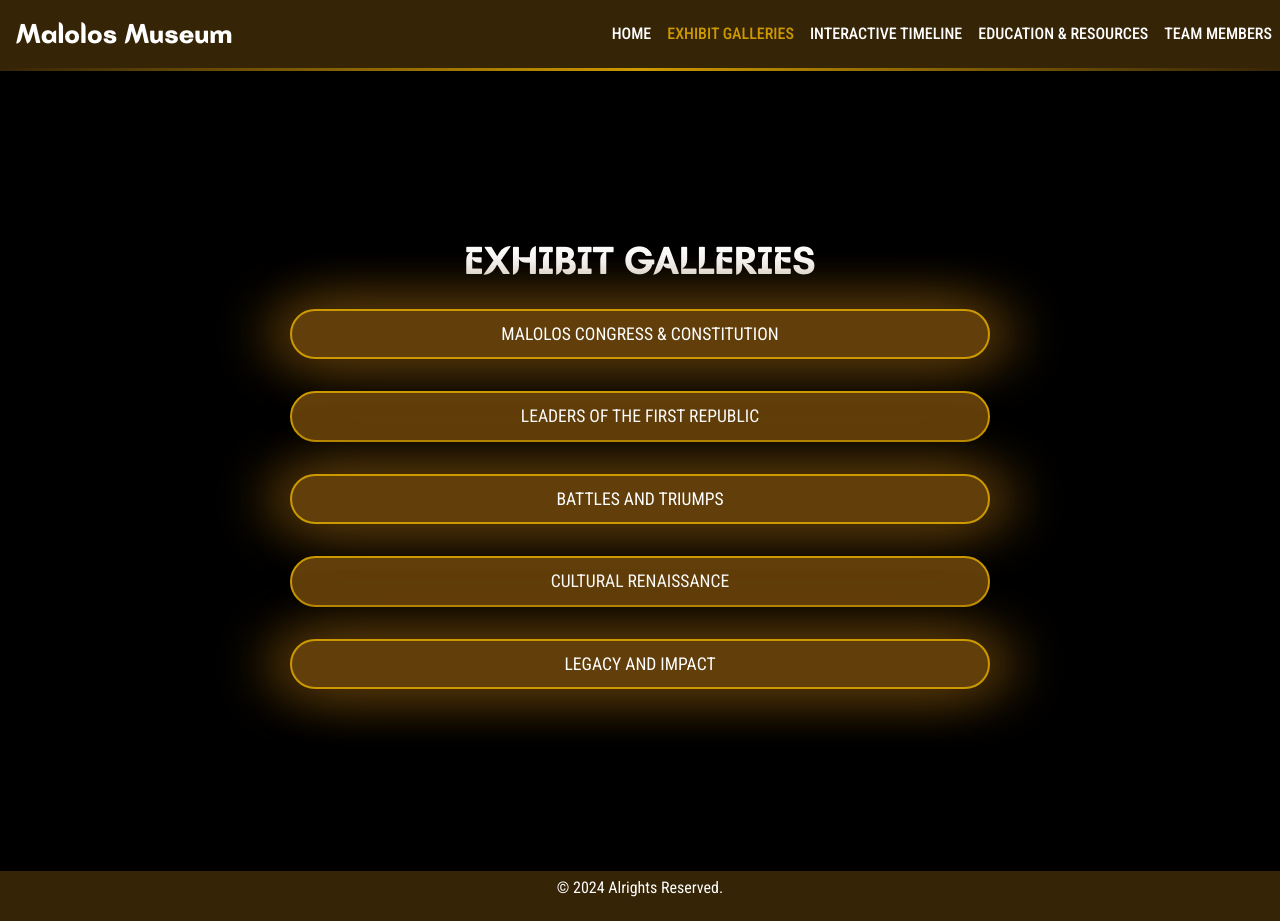
After one commit to Nthnnn26/malolos.museum.io, a PHP site: page /exhibit-gallery.html in a window 1280 px wide. The commit adds this page. Run offline with PHP 8.4, Linux system fonts and the light colour scheme.

Commit message:
Add files via upload

```diff
--- /dev/null
+++ b/exhibit-gallery.html
@@ -0,0 +1,73 @@
+<!DOCTYPE html>
+<html lang="en">
+    <head>
+        <meta charset="utf-8">
+        <meta name="viewport" content="width=device-width, initial-scale=1, shrink-to-fit=no">
+        <title>Malolos Museum</title>
+        <!---CSS LINK--->
+        <link rel="stylesheet" href="style/style.css">
+        <link href="https://cdn.jsdelivr.net/npm/bootstrap@5.3.3/dist/css/bootstrap.min.css" rel="stylesheet" integrity="sha384-QWTKZyjpPEjISv5WaRU9OFeRpok6YctnYmDr5pNlyT2bRjXh0JMhjY6hW+ALEwIH" crossorigin="anonymous">
+        <link rel="stylesheet" href="https://cdnjs.cloudflare.com/ajax/libs/font-awesome/6.5.1/css/all.min.css" integrity="sha512-DTOQO9RWCH3ppGqcWaEA1BIZOC6xxalwEsw9c2QQeAIftl+Vegovlnee1c9QX4TctnWMn13TZye+giMm8e2LwA==" crossorigin="anonymous" referrerpolicy="no-referrer" />
+        <script src="https://cdn.jsdelivr.net/npm/bootstrap@5.3.3/dist/js/bootstrap.bundle.min.js" integrity="sha384-YvpcrYf0tY3lHB60NNkmXc5s9fDVZLESaAA55NDzOxhy9GkcIdslK1eN7N6jIeHz" crossorigin="anonymous"></script>
+        <script src="https://code.jquery.com/jquery-3.7.1.min.js" integrity="sha256-/JqT3SQfawRcv/BIHPThkBvs0OEvtFFmqPF/lYI/Cxo=" crossorigin="anonymous"></script>
+    </head>
+
+    <body>
+        <header>
+            <nav class="navbar navbar-expand-lg linear-border" style="background-color: #362406;">
+                <a href="#" class="navbar-brand fs-3 ms-3 text-white" style="font-family: 'Batangas', sans-serif;">Malolos Museum</a>
+                <button class="navbar-toggler border-1 me-2" type="button" data-bs-toggle="collapse" data-bs-target="#btn">
+                    <svg xmlns="http://www.w3.org/2000/svg" width="22" height="22" fill="#FFFFFF" class="bi bi-list" viewBox="0 0 16 16">
+                        <path fill-rule="evenodd" d="M2.5 12a.5.5 0 0 1 .5-.5h10a.5.5 0 0 1 0 1H3a.5.5 0 0 1-.5-.5m0-4a.5.5 0 0 1 .5-.5h10a.5.5 0 0 1 0 1H3a.5.5 0 0 1-.5-.5m0-4a.5.5 0 0 1 .5-.5h10a.5.5 0 0 1 0 1H3a.5.5 0 0 1-.5-.5"/>
+                    </svg>
+                </button>
+                <div class="collapse navbar-collapse" id="btn">
+                    <ul class="navbar-nav ms-auto">
+                        <li class="nav-item">
+                            <a class="nav-link mr-3 text-white text-center" href="home.html">HOME</a>
+                        </li>
+                        <li class="nav-item">
+                            <a class="nav-link mr-3 text-center" href="#" style="color: #CC9900;">EXHIBIT GALLERIES</a>
+                        </li>
+                        <li class="nav-item">
+                            <a class="nav-link mr-3 text-white text-center" href="timeline.html">INTERACTIVE TIMELINE</a>
+                        </li>
+                        <li class="nav-item">
+                            <a class="nav-link mr-3 text-white text-center" href="education-and-resources.html">EDUCATION & RESOURCES</a>
+                        </li>
+                        <li class="nav-item">
+                            <a class="nav-link mr-3 text-white text-center" href="team.html">TEAM MEMBERS</a>
+                        </li>
+                    </ul>
+                </div>
+            </nav>
+        </header>
+
+        <div class="container-fluid vh-100 d-flex justify-content-center align-items-center" style="background-color: #000000;">
+            <div class="container d-flex justify-content-center align-items-center row reveal">
+                <h1 class="text-center text-white">EXHIBIT GALLERIES</h1>
+                <div class="container-btn m-3">
+                    <button class="btn-glowing">MALOLOS CONGRESS &  CONSTITUTION</button>
+                </div>
+                <div class="container-btn m-3">
+                    <button class="btn-noglow">LEADERS OF THE FIRST REPUBLIC</button>
+                </div>
+                <div class="container-btn m-3">
+                    <button class="btn-glowing">BATTLES AND TRIUMPS</button>
+                </div>
+                <div class="container-btn m-3">
+                    <button class="btn-noglow">CULTURAL RENAISSANCE</button>
+                </div>
+                <div class="container-btn m-3">
+                    <button class="btn-glowing">LEGACY AND IMPACT</button>
+                </div>
+            </div>
+        </div>
+
+
+        <footer>
+            <p class="text-center text-white fs-6">© 2024 Alrights Reserved.</p>
+        </footer>
+        <script src="script/main.js"></script>
+    </body>
+</html>
--- a/script/main.js
+++ b/script/main.js
@@ -2,22 +2,14 @@ function homePage() {
     window.location.href = 'home.html';
 }
 
-document.addEventListener('DOMContentLoaded', function () {
-    var navLinks = document.querySelectorAll('.navbar-nav a');
+document.addEventListener('DOMContentLoaded', function() {
 
-    navLinks.forEach(function (link) {
-        link.addEventListener('click', function (e) {
-            e.preventDefault();
+    setTimeout(function() {
+        document.body.style.display = 'block';
+    }, 2000);
+});
 
-            var targetId = this.getAttribute('href').substring(1);
-            var targetSection = document.getElementById(targetId);
 
-            targetSection.scrollIntoView({
-                behavior: 'smooth'
-            });
-        });
-    });
-});
 
 window.addEventListener('scroll', reveal);
 
--- a/style/style.css
+++ b/style/style.css
@@ -27,7 +27,7 @@ h2 {
     font-family: 'Batangas', sans-serif;
 }
 p {
-    font-size: 1.1em;
+    font-size: 1em;
 }
 
                                                     /* INDEX */
@@ -118,8 +118,11 @@ header {
 }
 .btn-brown {
     border: 2px solid #CC9900;
+    width: 100%;
+    max-width: 300px;
     border-radius: 50px;
     color: white;
+    font-weight: 500;
     background-color: #613E0A;
     padding: 10px 15px;
     font-size: 1.3em;
@@ -169,7 +172,7 @@ header {
 
 .btn-glowing {
     width: 700px;
-    font-size: 1.3em;
+    font-size: 1.1em;
     border: 2px solid #CC9900;
     border-radius: 50px;
     color: white;
@@ -187,7 +190,7 @@ header {
 }
 .btn-noglow {
     width: 700px;
-    font-size: 1.3em;
+    font-size: 1.1em;
     border: 2px solid #CC9900;
     border-radius: 50px;
     color: white;
@@ -200,7 +203,20 @@ header {
     transform: scale(1.1);
     transition: transform 0.3s ease;
 }
-
+.box-profile {
+    width: 100%;
+    height: auto;
+    max-width: 200px;
+    display: flex;
+    flex-wrap: wrap;
+    flex-grow: 1;
+}
+.profile-img {
+    width: 100%;
+    height: auto;
+    max-width: 150px;
+    border: 2px solid #CC9900;
+}
 footer {
     background-color: #362406;
     margin-top: auto;
@@ -216,7 +232,8 @@ footer {
         margin-right: 20px;
     }
     .side-img {
-       display: none;
+       width: 50%;
+       height: auto;
     }
     p {
         font-size: 14px;
```
Also changed, not shown: education-and-resources.html (added, +54 -0 lines), home.html (+1 -7 lines), team.html (added, +108 -0 lines), timeline.html (added, +54 -0 lines).
